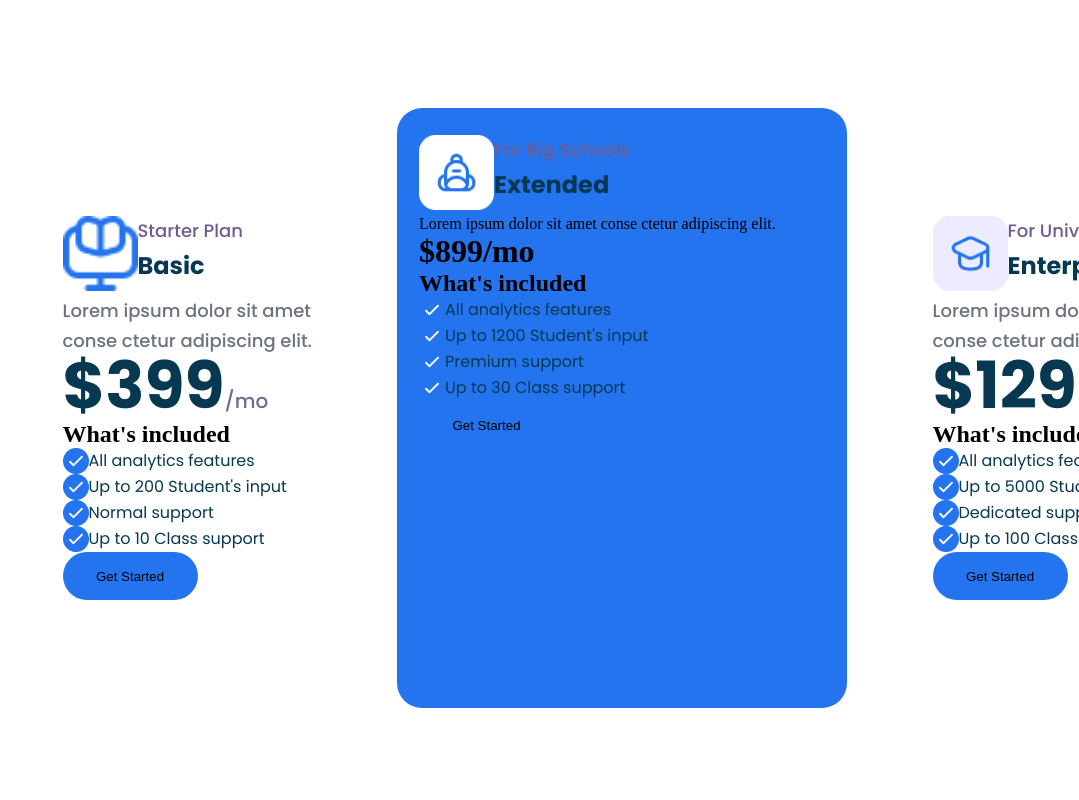
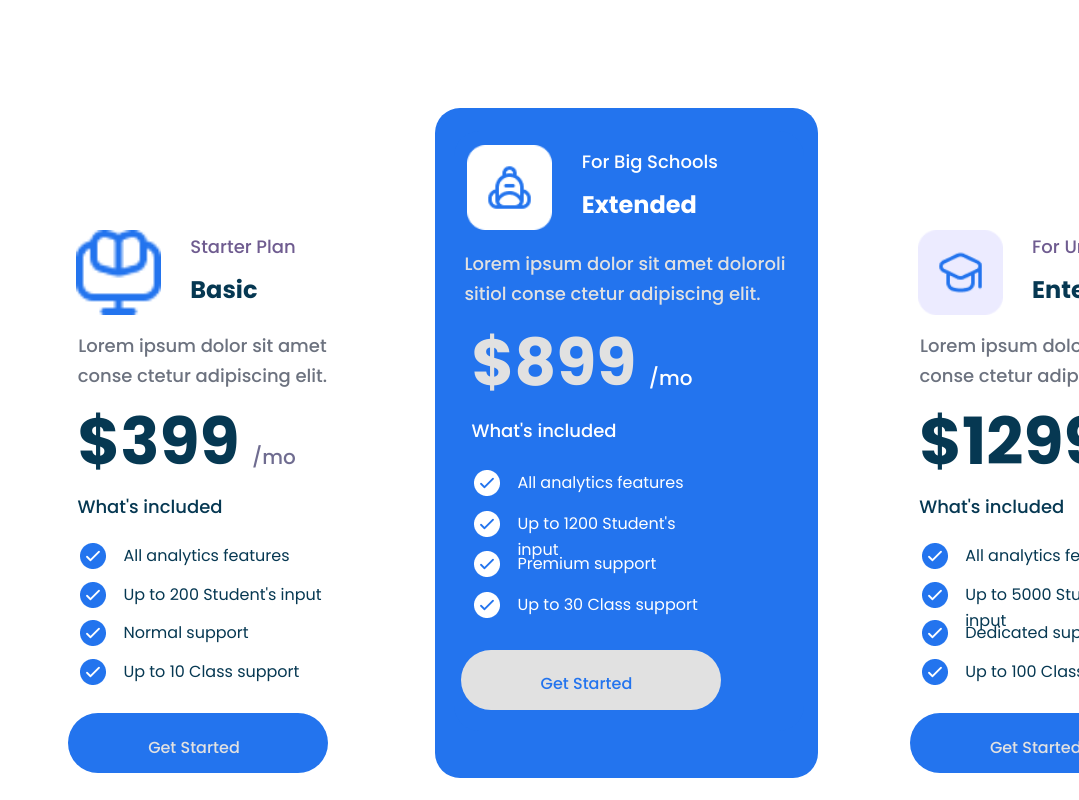
Before and after one commit to samibyrone/Development_Agency_Landing_Page_Project, a website built with Vite: page src/index.html in a window 1280 px wide. Shown: the part 5500-6300 px from the top of the page, without its empty margins (201-1280 px from the left). Built offline with nearby package versions, Linux system fonts and the light colour scheme.

Commit message:
almost done

```diff
--- a/src/index.css
+++ b/src/index.css
@@ -614,20 +614,21 @@ button{
 }
 
 .main5_btn>p{
-    width: 80px;
+    text-align: center;
+    width: 100px;
     height: 40px;
     font-size: 16px;
     font-weight: 500;
     font-family: Poppins, sans-serif;
     line-height: 25px;
     padding-top: 10%;
-    margin: 15% 5% 5% 27%;
+    margin: 10% 5% 5% 22%;
     color: rgba(255,255,255,1);
 }
 
 .main6{
     width: 1300px;
-    height: 950px;
+    height: 1000px;
     margin: 20% 5% 5% -7%;
 }
 
@@ -665,123 +666,270 @@ button{
 .main6_sec11{
     display: flex;
     width: 1200px;
-    height: 700px;
+    height: 750px;
     gap: 50px;
     margin: 5% 2% 2% 4%;
 }
 
 .main6_section22{
-    width: 260px;
-    height: 500px;
+    width: 350px;
+    height: 560px;
+    border-radius: 20px;
+    color: #F6F6F6;
     margin: 15% 2% 2% 3%;
 }
 
 .main6_section222{
     width: 450px;
-    height: 600px;
+    height: 670px;
     margin-top: 6%;
     border-radius: 25px;
     background-color: rgba(35,116,238,1);
 }
 
 .main6_section23{
-    width: 400px;
-    height: 550px;
+    width: 350px;
+    height: 600px;
     margin: 6% 2% 2% 5%;
     border-radius: 25px;
     background-color: rgba(35,116,238,1);
 }
 
 .main6_section22>p{
-    width: 260px;
+    text-align: center;
+    width: 250px;
     height: 55px;
     font-size: 18px;
     font-weight: 500;
+    margin: 5% 3% 7% 5%;
     font-family: Poppins, sans-serif;
     color: #6C727F;
     line-height: 30px;
 }
+
+.main6_section23>p{
+    width: 330px;
+    height: 55px;
+    font-size: 18px;
+    font-weight: 500;
+    margin: 5% 3% 7% 3%;
+    font-family: Poppins, sans-serif;
+    color: rgba(225,225,225,1);
+    line-height: 30px;
+}
+
 
 .main6_section22>h1{
     width: 250px;
     height: 70px;
     font-size: 65px;
     font-weight: 700;
+    margin: 5% 3% 3% 5%;
     font-family: Poppins, sans-serif;
     line-height: 70px;
     color: #063852;
 }
 
-.main6_section22>h1>span{
+.main6_section23>h1{
+    width: 250px;
+    height: 70px;
+    font-size: 65px;
+    font-weight: 700;
+    margin: 5% 3% 3% 5%;
+    font-family: Poppins, sans-serif;
+    line-height: 70px;
+    color: rgba(225,225,225,1);
+}
+
+
+.main6_section22> h1 span{
+    text-align: center;
+    justify-content: center;
     font-size: 20px;
     font-weight: 500;
+    margin: 5% 2% 2% 5%;
     font-family: Poppins, sans-serif;
     line-height: 40px;
     color: #6F6C90;
 }
 
+.main6_section23> h1 span{
+    text-align: center;
+    justify-content: center;
+    font-size: 20px;
+    font-weight: 500;
+    margin: 5% 2% 2% 5%;
+    font-family: Poppins, sans-serif;
+    line-height: 40px;
+    color: #FFFFFF;
+}
+
 .starter_plan{
     display: flex;
-    width: 250px;
-    height: 80px;
+    width: 270px;
+    height: 100px;
 }
 
 .starter_plan>img{
-    width: 75px;
-    height: 75px;
-}
-
-.starter_plan>h2{
-    width: 150px;
-    height: 30px;
-    font-size: 18px;
-    font-weight: 500;
-    font-family: Poppins, sans-serif;
-    line-height: 30px;
-    color: #063852;
+    width: 85px;
+    height: 85px;
+    margin: 5%;
 }
 
 .plan{
-    width: 210px;
-    height: 60px;
+    width: 200px;
+    height: 100px;
+    position: relative;
+}
+
+.plan2{
+    width: 200px;
+    height: 100px;
     position: relative;
 }
 
 .plan>h3{
     font-size: 18px;
     font-weight: 500;
+    margin: 10% 2% 2% 10%;
     font-family: Poppins, sans-serif;
     line-height: 30px;
     color: #6F5C90;
 }
 
+.plan2>h3{
+    font-size: 18px;
+    font-weight: 500;
+    margin: 10% 2% 2% 10%;
+    font-family: Poppins, sans-serif;
+    line-height: 30px;
+    color: rgba(255,255,255,1);
+}
+
 .plan>p{
     font-size: 24px;
     font-weight: 700;
+    margin: 5% 2% 2% 10%;
     font-family: Poppins, sans-serif;
     line-height: 40px;
     color: #063852;
 }
 
+.plan2>p{
+    font-size: 24px;
+    font-weight: 700;
+    margin: 5% 2% 2% 10%;
+    font-family: Poppins, sans-serif;
+    line-height: 40px;
+    color: rgba(255,255,255,1);
+}
+
+.starter_plan2>h2{
+    width: 150px;
+    height: 30px;
+    font-size: 18px;
+    font-weight: 500;
+    margin: 5% 7% 7% 5%;
+    font-family: Poppins, sans-serif;
+    line-height: 30px;
+    color: #063852;
+}
+
+.starter_plan22>h2{
+    width: 150px;
+    height: 30px;
+    font-size: 18px;
+    font-weight: 500;
+    margin: 5% 7% 7% 5%;
+    font-family: Poppins, sans-serif;
+    line-height: 30px;
+    color: #FFFFFF;
+}
+
 .main6_list{
     display: flex;
     width: 250px;
-    height: 26px;
+    height: 30px;
+    margin: 0 2% 3% 5%;
+}
+
+.main6_list2{
+    display: flex;
+    width: 250px;
+    height: 30px;
+    margin: 0 2% 3% 5%;
 }
 
 .main6_list>h1{
     width: 220px;
-    height: 26px;
+    height: 27px;
     font-size: 16px;
     font-weight: 400;
+    margin: 0 2% 2% 5%;
     font-family: Poppins, sans-serif;
     line-height: 26px;
     color: #063852;
 }
 
+.main6_list2>h1{
+    width: 220px;
+    height: 27px;
+    font-size: 16px;
+    font-weight: 400;
+    margin: 0 2% 2% 5%;
+    font-family: Poppins, sans-serif;
+    line-height: 26px;
+    color: #FFFFFF;
+}
+
 .main6_list>img{
     width: 26px;
     height: 26px;
+    margin: 0 2% 2% 1%;
+}
+
+.main6_list2>img{
+    width: 26px;
+    height: 26px;
+    margin: 0 2% 2% 1%;
+}
+
+.main6_btn{
+    width: 260px;
+    height: 60px;
+    border-radius: 37px;
+    margin: 5% 2% 2% 2%;
+    color: rgba(35,116,238,1);
+}
+
+.main6_btn-btn{
+    width: 95px;
+    height: 25px;
+    font-size: 16px;
+    font-weight: 500;
+    margin: 5% 2% 2% 30%;
+    font-family: Poppins, sans-serif;
+    line-height: 25px;
+    color: rgba(225,225,225,1);
+}
+
+.main6_btn2{
+    width: 260px;
+    height: 60px;
+    border-radius: 37px;
+    margin: 5% 2% 2% 2%;
+    background-color: rgba(225,225,225,1);
+}
+
+.main6_btn-btn2{
+    width: 95px;
+    height: 25px;
+    font-size: 16px;
+    font-weight: 500;
+    margin: 5% 2% 2% 30%;
+    font-family: Poppins, sans-serif;
+    line-height: 25px;
+    color: rgba(35,116,238,1);
 }
 
 .main7{
--- a/src/index.html
+++ b/src/index.html
@@ -185,7 +185,7 @@
                     <div class="main6_section22">
                         <div class="starter_plan">
                             <img src="./images/e-learning.png" alt="">
-                            <div class="plan">
+                                <div class="plan">
                                 <h3>Starter Plan</h3>
                                 <p>Basic</p>
                             </div>
@@ -211,42 +211,42 @@
                                 <h1>Up to 10 Class support</h1>
                             </div>
                         </div>
-                        <button>
-                            <p>Get Started</p>
+                        <button class="main6_btn">
+                            <p class="main6_btn-btn">Get Started</p>
                         </button>
                     </div>
                     <div class="main6_section222">
                         <div class="main6_section23">
                             <div class="starter_plan">
                                 <img src="./images/Group%2039512.png" alt="">
-                                <div class="plan">
+                                <div class="plan2">
                                     <h3>For Big Schools</h3>
                                     <p>Extended</p>
                                 </div>
                             </div>
-                            <p>Lorem ipsum dolor sit amet conse ctetur adipiscing elit. </p>
+                            <p>Lorem ipsum dolor sit amet doloroli sitiol conse ctetur adipiscing elit. </p>
                             <h1>$899<span>/mo</span></h1>
-                            <div class="starter_plan2">
+                            <div class="starter_plan22">
                                 <h2>What's included</h2>
-                                <div class="main6_list">
-                                    <img src="./images/Check%20Circle.png" alt="">
+                                <div class="main6_list2">
+                                    <img src="./images/Check%20Circle2.png" alt="">
                                     <h1>All analytics features</h1>
                                 </div>
-                                <div class="main6_list">
-                                    <img src="./images/Check%20Circle.png" alt="">
+                                <div class="main6_list2">
+                                    <img src="./images/Check%20Circle2.png" alt="">
                                     <h1>Up to 1200 Student's input</h1>
                                 </div>
-                                <div class="main6_list">
-                                    <img src="./images/Check%20Circle.png" alt="">
+                                <div class="main6_list2">
+                                    <img src="./images/Check%20Circle2.png" alt="">
                                     <h1>Premium support</h1>
                                 </div>
-                                <div class="main6_list">
-                                    <img src="./images/Check%20Circle.png" alt="">
+                                <div class="main6_list2">
+                                    <img src="./images/Check%20Circle2.png" alt="">
                                     <h1>Up to 30 Class support</h1>
                                 </div>
                             </div>
-                            <button>
-                                <p>Get Started</p>
+                            <button class="main6_btn2">
+                                <p class="main6_btn-btn2">Get Started</p>
                             </button>
                         </div>
                     </div>
@@ -279,8 +279,8 @@
                                 <h1>Up to 100 Class support</h1>
                             </div>
                         </div>
-                        <button>
-                            <p>Get Started</p>
+                        <button class="main6_btn">
+                            <p class="main6_btn-btn">Get Started</p>
                         </button>
                     </div>
                 </div>
```
Also changed, not shown: src/images/Check Circle2.png (added).
